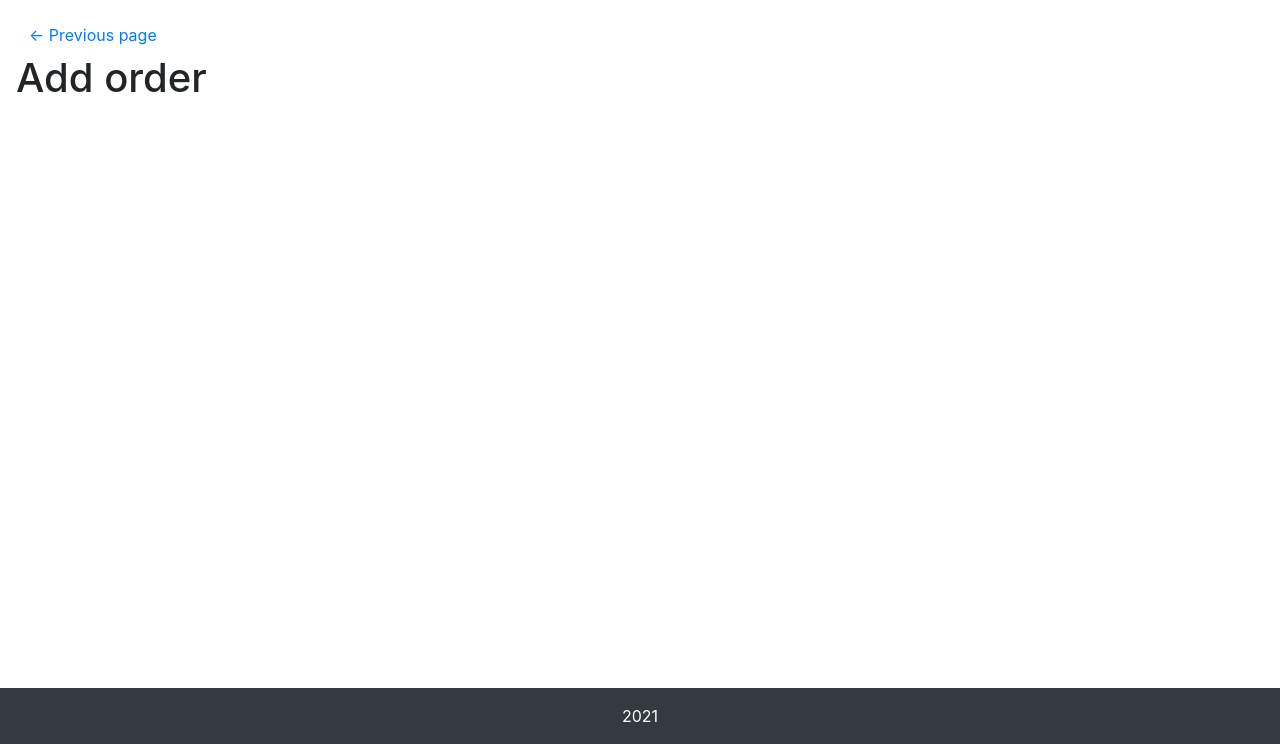
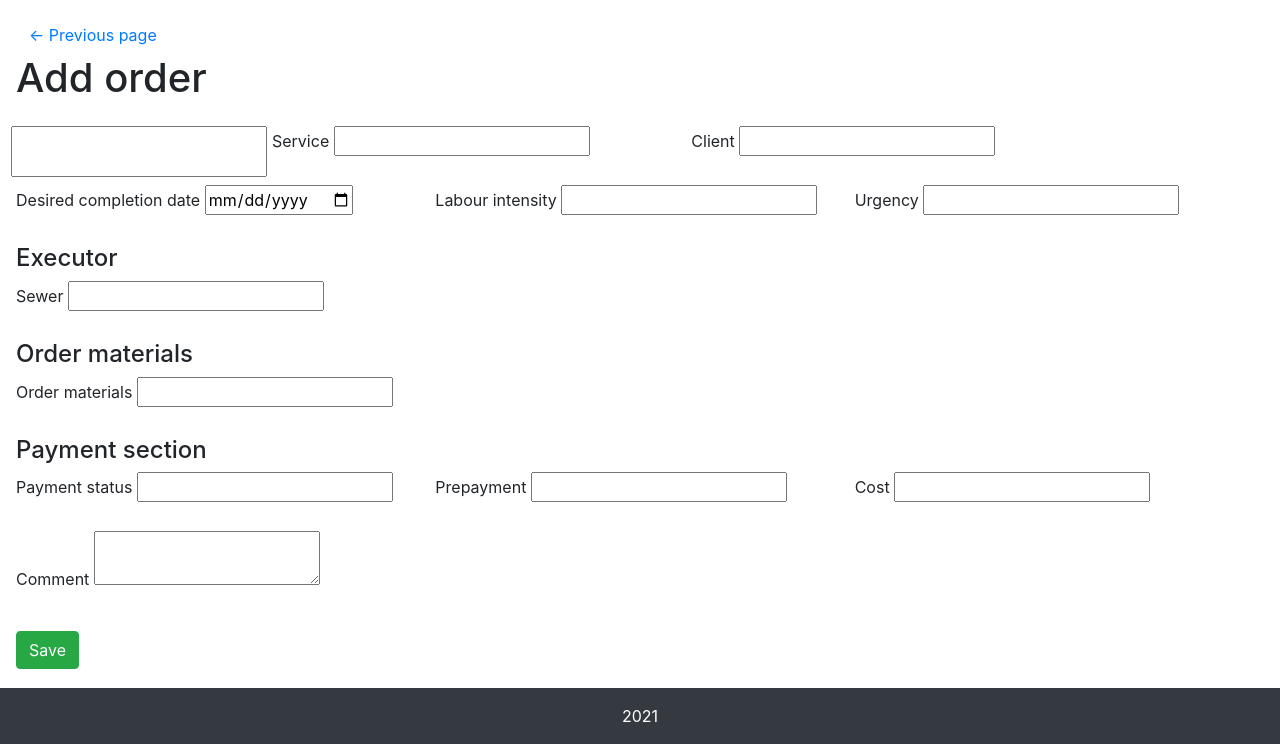
Before and after one commit to andyAG24/Atelier, a Django app: template templates/order/add_order.html in a window 1280 px wide. Shown: the part 56-800 px from the top of the page. Run offline with Django 3.2, Linux system fonts and the light colour scheme; the template is opened without the code that fills it, so the values that code supplies are empty, except form fields; tables that the repository leaves empty hold one stand-in row (values such as "Sample post"); form fields are guessed from the names that the template uses; some libraries are stand-ins or nearby versions.

Commit message:
Added add_order form, function for updating urgency field, datetimepicker

```diff
--- a/Employee/models.py
+++ b/Employee/models.py
@@ -24,7 +24,8 @@ class Employee(models.Model):
                                      default=EmployeeType.UNDEFINED)
     phone = models.CharField(db_column='Phone',
                              verbose_name=_('Phone'),
-                             max_length=255)
+                             max_length=255,
+                             unique=True)
     work_xp = models.IntegerField(db_column='Work XP',
                                   verbose_name=_('Work XP'),
                                   blank=True,
--- a/Material/views.py
+++ b/Material/views.py
@@ -63,7 +63,7 @@
     material_form = MaterialForm()
     material_price_form = MaterialPriceForm()
     context['form'] = material_form
-    context['second_form'] = material_price_form
+    context['material_price_form'] = material_price_form
     context['error'] = error
 
     return render(request, 'material/add_material.html', context)
--- /dev/null
+++ b/static/js/Order/updateUrgency.js
@@ -0,0 +1,81 @@
+const LABOUR_INTENSITY_LOW_AS_DAYS = 3;
+const LABOUR_INTENSITY_MEDIUM_AS_DAYS = 6;
+const LABOUR_INTENSITY_HIGH_AS_DAYS = 9;
+const LABOUR_INTENSITY_VERY_HIGH_AS_DAYS = 14;
+
+const LABOUR_INTENSITY_LOW = 'Low';
+const LABOUR_INTENSITY_MEDIUM = 'Medium';
+const LABOUR_INTENSITY_HIGH = 'High';
+const LABOUR_INTENSITY_VERY_HIGH = 'Very high';
+
+const LABOUR_INTENSITY_SELECT_ID = 'id_labour_intensity';
+const TARGET_COMPLETION_DATE_INPUT_ID = 'id_target_completion_date';
+const URGENCY_SELECT_ID = 'id_urgency';
+
+let targetCompletionDateValue, urgencyValue = null;
+let labourIntensityValue = $(`#${LABOUR_INTENSITY_SELECT_ID}`).val();
+let labourIntensityAsDays;
+
+let currentDateTime = moment();
+
+function getLabourIntensityAsDays() {
+    labourIntensityValue = $(`#${LABOUR_INTENSITY_SELECT_ID}`).val();
+    switch (labourIntensityValue) {
+        case LABOUR_INTENSITY_LOW:
+            return LABOUR_INTENSITY_LOW_AS_DAYS;
+        case LABOUR_INTENSITY_MEDIUM:
+            return LABOUR_INTENSITY_MEDIUM_AS_DAYS;
+        case LABOUR_INTENSITY_HIGH:
+            return LABOUR_INTENSITY_HIGH_AS_DAYS;
+        case LABOUR_INTENSITY_VERY_HIGH:
+            return LABOUR_INTENSITY_VERY_HIGH_AS_DAYS;
+    }
+}
+
+function getDateDiffAsHours() {
+    let sum = moment(currentDateTime).add(getLabourIntensityAsDays(), 'days');
+    let result = moment.duration(targetCompletionDateValue.diff(sum)).asHours();
+    return result;
+}
+
+function updateUrgencyValue() {
+    let restOfDays = getDateDiffAsHours() / 24;
+    const selectElem = $(`#${URGENCY_SELECT_ID}`);
+
+    selectElem.prop('readonly', true);
+    selectElem.prop('disabled', true);
+
+    if (restOfDays > 5) {
+        selectElem.find('option[value="Low"').prop('selected', true);
+    } else if ((restOfDays > 3) && (restOfDays <= 5)) {
+        selectElem.find('option[value="Medium"').prop('selected', true);
+    } else if ((restOfDays > 1.5) && (restOfDays <= 3)) {
+        selectElem.find('option[value="High"').prop('selected', true);
+    } else if ((restOfDays >= 0) && (restOfDays <= 1.5)) {
+        selectElem.find('option[value="Very high"').prop('selected', true);
+
+    } else {
+        selectElem.find('option').prop('selected', false);
+        // $('#select option').prop('selected', false);
+        if (selectElem.find('option[value="Error"').length === 0) {
+            selectElem.prepend('<option value="Error">Error</option>');
+        }
+        selectElem.find('option[value="Error"').prop('selected', true);
+    }
+
+    // selectElem.prop('disabled', true);
+};
+
+$(`#add_order_button`).on('click', function() {
+    const selectElem = $(`#${URGENCY_SELECT_ID}`);
+    selectElem.prop('disabled', false);
+});
+
+$(`#${TARGET_COMPLETION_DATE_INPUT_ID}`).on('input', function(ev) {
+    targetCompletionDateValue = moment(this.value);
+    updateUrgencyValue();
+});
+
+$(`#${LABOUR_INTENSITY_SELECT_ID}`).on('change', function(ev) {
+    updateUrgencyValue();
+});
--- a/templates/order/add_order.html
+++ b/templates/order/add_order.html
@@ -1,11 +1,103 @@
 {% extends 'base.html' %}
 {% load i18n %}
+{% load static %}
 
 {% block title %}{% trans "Add order" %}{% endblock %}
 
 {% block content %}
+
+<!-- For DateTimePicker (flatpickr) -->
+<script src="https://npmcdn.com/flatpickr/dist/l10n/ru.js"></script>
+
+{% block extra_css %}
+{{ form.media.css }}
+{% endblock %}
+
+{% block extra_js %}
+{{ form.media.js }}
+{% endblock %}
+<!--  -->
+
 <a class="btn btn-link" href="{{request.META.HTTP_REFERER}}">← {% trans 'Previous page' %}</a>
 
 <h1>{% trans "Add order" %}</h1>
 
+{% if errors %}
+<div class="alert alert-danger" role="alert">
+    {{ errors }}
+</div>
+{% endif %}
+<form class="mt-4" method="POST">
+    {% csrf_token %}
+    <div class="form-row mb-2 mt-2">
+        {{ form.status }}
+        <div class="col-md-4 mb-3">
+            <label for="id_id_service">{% trans "Service" %}</label>
+            {{ form.id_service }}
+        </div>
+        <div class="col-md-4 mb-3">
+            <label for="id_id_client">{% trans "Client" %}</label>
+            {{ form.id_client }}
+        </div>
+    </div>
+    <div class="form-row mb-2">
+        <div class="col-md-4 mb-3">
+            <label for="id_target_completion_date">{% trans "Desired completion date" %}</label>
+            {{ form.target_completion_date }}
+        </div>
+        <div class="col-md-4 mb-3">
+            <label for="id_labour_intensity">{% trans "Labour intensity" %}</label>
+            {{ form.labour_intensity }}
+        </div>
+        <div class="col-md-4 mb-3">
+            <label for="id_urgency">{% trans "Urgency" %}</label>
+            {{ form.urgency }}
+        </div>
+    </div>
+
+    <h4>{% trans "Executor" %}</h4>
+    <div class="form-row mb-2 mt-2">
+        <div class="col-md-4 mb-3">
+            <label for="id_id_employee">{% trans "Sewer" %}</label>
+            {{ form.id_employee }}
+        </div>
+    </div>
+
+    <h4>{% trans "Order materials" %}</h4>
+    <div class="form-row mb-2">
+        <div class="col-md-4 mb-3">
+            <label for="id_id_category">{% trans "Order materials" %}</label>
+            {{ form.id_category }}
+        </div>
+    </div>
+
+    <h4>{% trans "Payment section" %}</h4>
+    <div class="form-row mb-2 mt-2">
+        <div class="col-md-4 mb-3">
+            <label for="id_payment_status">{% trans "Payment status" %}</label>
+            {{ form.payment_status }}
+        </div>
+        <div class="col-md-4 mb-3">
+            <label for="id_prepayment">{% trans "Prepayment" %}</label>
+            {{ form.prepayment }}
+        </div>
+        <div class="col-md-4 mb-3">
+                <label for="id_cost">{% trans "Cost" %}</label>
+                {{ form.cost }}
+        </div>
+    </div>
+    <div class="form-row mb-3">
+
+        <div class="col-md-12 mb-3">
+            <label for="id_comment">{% trans "Comment" %}</label>
+            {{ form.comment }}
+        </div>
+    </div>
+
+    <button class="btn btn-success" type="submit" id="add_order_button">{% trans "Save" %}</button>
+</form>
+
+<script src="https://cdnjs.cloudflare.com/ajax/libs/moment.js/2.29.1/moment.min.js"></script>
+<script src="{% static 'js/Order/updateUrgency.js' %}"></script>
+
 {% endblock %}
--- a/templates/order/view_order.html
+++ b/templates/order/view_order.html
@@ -39,6 +39,10 @@
             <tr>
                 <th scope="row">{% trans "Start date" %}</th>
                 <td>{{ order.order_object.start_date }}</td>
+            </tr>
+            <tr>
+                <th scope="row">{% trans "Target completion date" %}</th>
+                <td>{{ order.order_object.target_completion_date }}</td>
             </tr>
             <tr>
                 <th scope="row">{% trans "End date" %}</th>
```
Also changed, not shown: Atelier/settings.py (+31 -0 lines), Order/forms.py (added, +98 -0 lines), Order/models.py (+6 -2 lines), Order/views.py (+24 -1 lines), locale/en/LC_MESSAGES/django.po, locale/ru/LC_MESSAGES/django.po, 2 other files.
